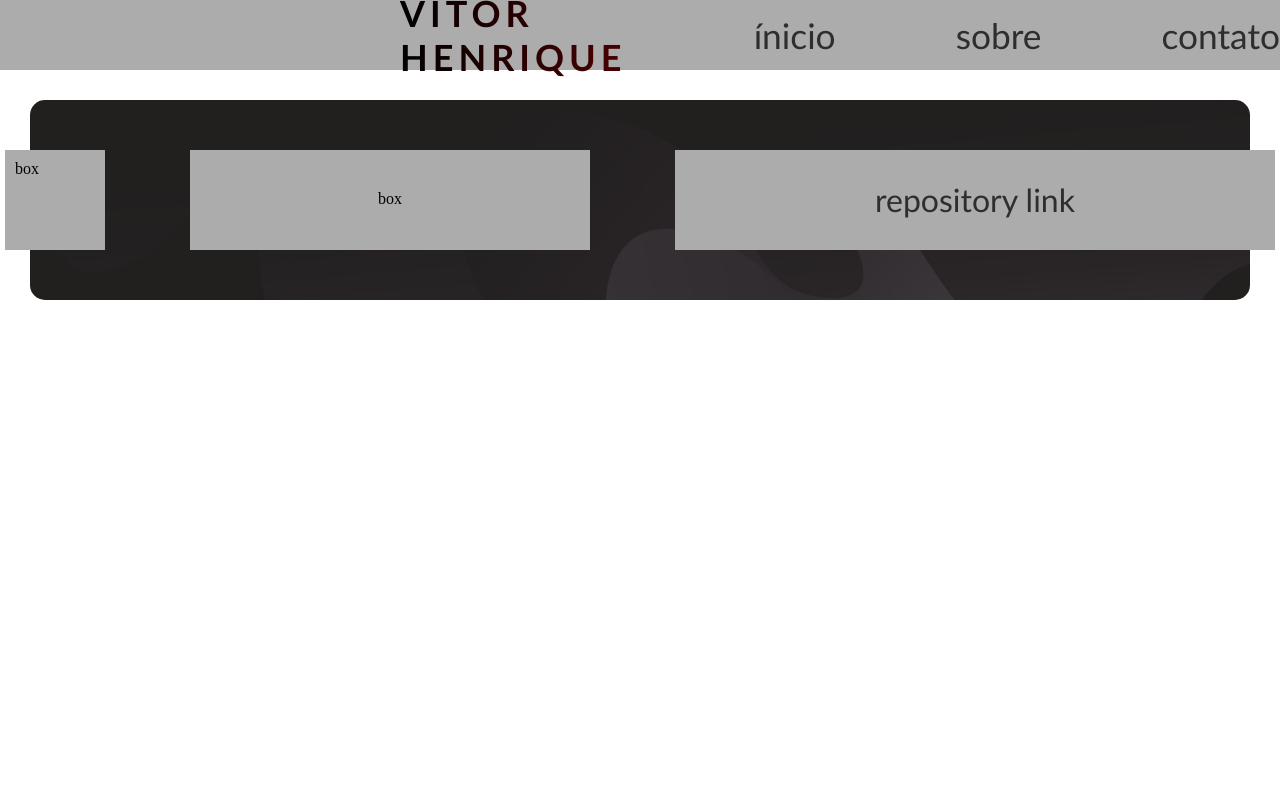
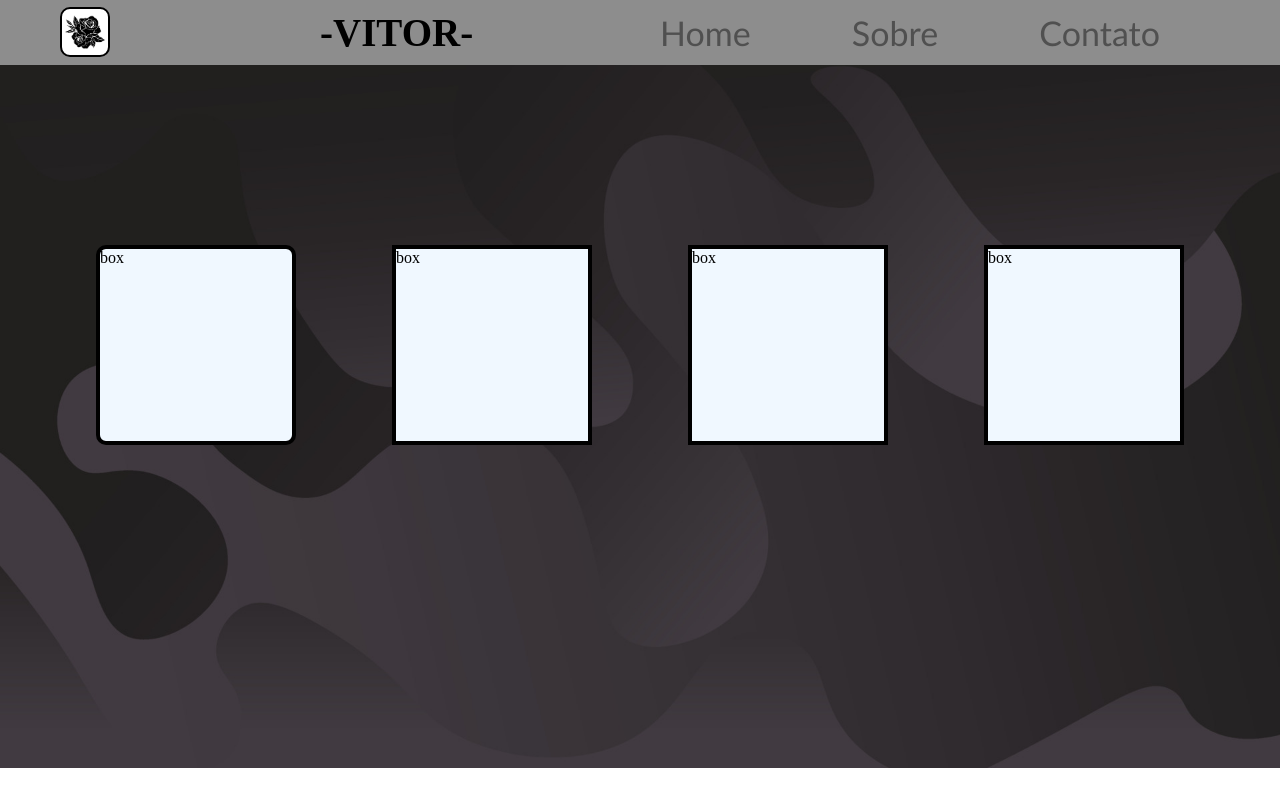
Before and after one commit to vitor-henrique-f/portfolio-web, a plain HTML site: page index.html in a window 1280 px wide. Drawn offline with Linux system fonts and the light colour scheme.

Commit message:
Atualization

```diff
--- a/index.html
+++ b/index.html
@@ -10,19 +10,20 @@
 
 <body>
     <header>
-        <div id="Thdr">
-            <h2>VITOR HENRIQUE</h2>
-        </div>
+        <div class="logo"></div>
+        <h2>-VITOR-</h2>
         <div class="menu">
-            <a href="#inicio">ínicio</a>
-            <a href="#sobre">sobre</a>
-            <a href="#contato">contato</a>
+            <a href="#home">Home</a>
+            <a href="#sobre">Sobre</a>
+            <a href="#contato">Contato</a>
         </div>
     </header>
-    <section id="inicio">
-        <div class="icon">box</div>
-        <div class="nProject">box</div>
-        <div class="lGithub"><a href="https://github.com/vitor-henrique-f/portfolio-web.git">repository link</a></div>
+
+    <section id="home">
+        <div class="project1">box</div>
+        <div class="project2">box</div>
+        <div class="project3">box</div>
+        <div class="project4">box</div>
     </section>
 </body>
 
--- a/style.css
+++ b/style.css
@@ -5,109 +5,109 @@
 }
 
 
+body {
+    background-image: url(/assets/vecteezy_minimalist-dark-gradient-wave-background-simple-design-for_7718309.jpg);
+    background-size: cover;
+    background-repeat: no-repeat;
+}
+
+
 header {
-    position: relative;
-    display: flex;
-    background-color: rgb(172, 172, 172);
-    height: 70px;
+    display: grid;
+    justify-content: center;
     align-items: center;
-    user-select: none;
+    grid-template-columns: repeat(3, 1fr);
+    height: 65px;
+    background-color: rgb(141, 141, 141);
 }
 
 
 .menu {
     display: flex;
-    justify-content: end;
-    width: 72%;
-    padding: px;
-    gap: 120px;
-    font-size: 35.3px;
+    justify-content: space-between;
+    width: 500px;
+    font-size: 34px;
+    position: relative;
+    right: 120px;
+    font-family: 'Gill Sans', 'Gill Sans MT', Calibri, 'Trebuchet MS', sans-serif;
+}
+
+
+h2 {
+    font-size: 39px;
+    position: relative;
+    right: 70px;
+}
+
+
+.logo {
+    background-color: rgb(165, 165, 165);
+    width: 50px;
+    height: 50px;
+    position: relative;
+    left: 60px;
+    bottom: 1px;
+    border: 2px solid black;
+    border-radius: 10px;
+    background-image: url(/assets/8998023.jpg);
+    background-size: cover;
+    background-repeat: no-repeat;
 }
 
 
 a {
-    font-weight: 500;
-}
-
-
-a:link {
     text-decoration: none;
-    color: rgb(46, 46, 46);
-    font-family: 'Gill Sans', 'Gill Sans MT', Calibri, 'Trebuchet MS', sans-serif;
-
-}
-
-a:visited {
-    text-decoration: none;
-    color: rgb(46, 46, 46);
-    font-family: 'Gill Sans', 'Gill Sans MT', Calibri, 'Trebuchet MS', sans-serif;
+    color: rgb(80, 80, 80);
+    transition: 0.3s;
 }
 
 
 a:hover {
-    color: rgb(68, 0, 0);
-    font-family: 'Gill Sans', 'Gill Sans MT', Calibri, 'Trebuchet MS', sans-serif;
+    color: rgb(0, 0, 0);
+
 }
 
 
-#Thdr {
-    font-family: 'Gill Sans', 'Gill Sans MT', Calibri, 'Trebuchet MS', sans-serif;
-    position: relative;
-    left: 400px;
-    font-size: x-large;
-    letter-spacing: 5px;
-    background: linear-gradient(to right, #000000, #3f0000, #5f0000, #920000, #d10000);
-    background-size: 200%;
-    background-clip: text;
-    -webkit-background-clip: text;
-    -webkit-text-fill-color: transparent;
+#home {
+    display: flex;
+    justify-content: space-evenly;
+    align-items: center;
+    height: 70vh;
+    flex-direction: row;
 }
 
 
-section {
-    display: flex;
-    flex-direction: row;
-    background-image: url(/assets/vecteezy_minimalist-dark-gradient-wave-background-simple-design-for_7718309.jpg);
-    background-size: cover;
-    justify-content:space-evenly;
-    align-items: center;
+.project1 {
+    background-color: aliceblue;
+    width: 200px;
     height: 200px;
-    margin: 30px;
-    border: solid;
-    border-radius: 15px;
-    border-style:hidden;
+    border: 4px solid black;
+    border-radius: 10px;
+
 }
 
 
-.nProject {
-    background-color: rgb(172, 172, 172);
-    width: 400px;
-    height: 100px;
-    padding: 10px;
-    text-align: center;
-    padding: 40px;
+.project2 {
+    background-color: aliceblue;
+    width: 200px;
+    height: 200px;
+    border: 4px solid black;
 }
 
 
-.lGithub {
-    background-color: rgb(172, 172, 172);
-    width: 600px;
-    height: 100px;
-    position: relative;
-    left: 55px;
-    text-align: center;
-    padding: 30px;
-    font-size: xx-large;
-    border: solid;
-    border-style: hidden;
+.project3 {
+    background-color: aliceblue;
+    width: 200px;
+    height: 200px;
+    border: 4px solid black;
+
 }
 
 
-.icon {
-    background-color: rgb(172, 172, 172);
-    width: 100px;
-    height: 100px;
-    padding: 10px;
-    position: relative;
-    right: 55px;
+.project4 {
+    background-color: aliceblue;
+    width: 200px;
+    height: 200px;
+    border: 4px solid black;
+
 }
```
Also changed, not shown: assets/8998023.jpg (added).
